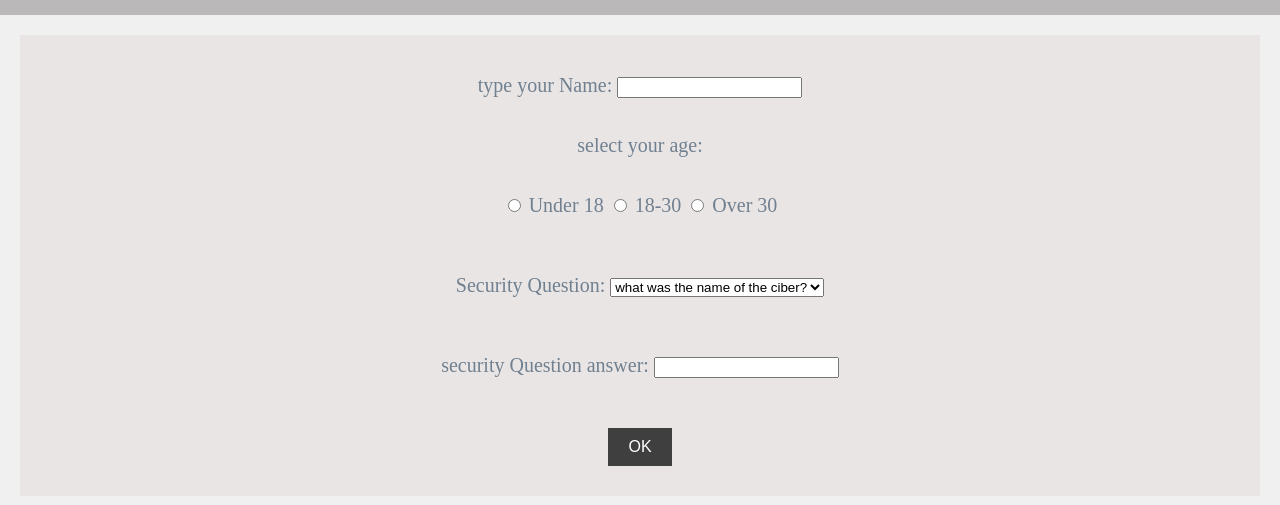
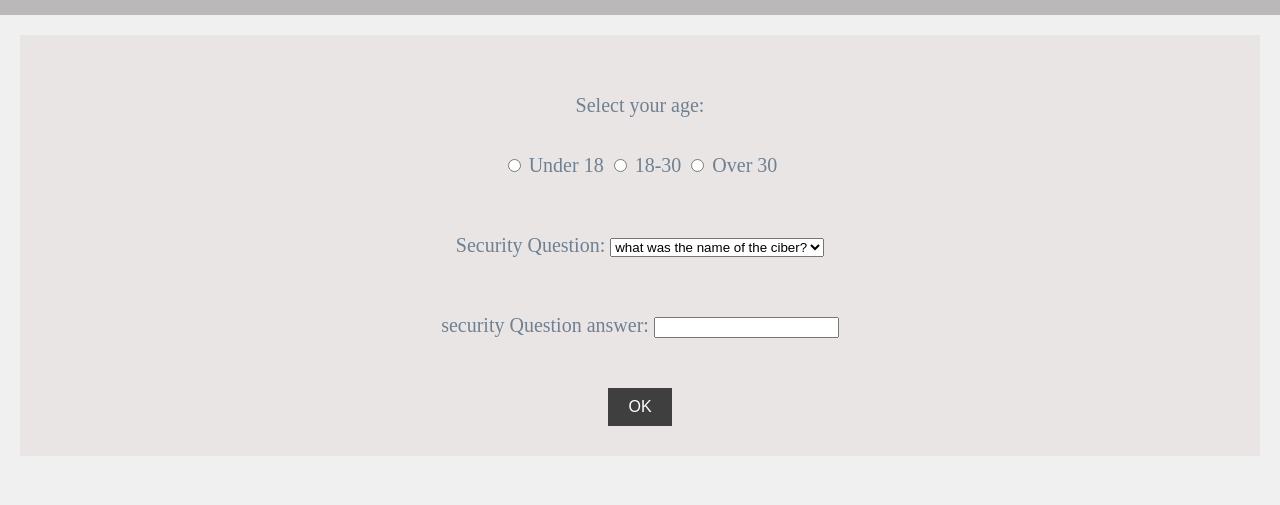
Before and after one commit to Arturo-dot21/Arturo, a plain HTML site: page index.html in a window 1280 px wide. Shown: the part 137-642 px from the top of the page. Drawn offline with Linux system fonts and the light colour scheme.

Commit message:
Add files via upload

```diff
--- a/index.html
+++ b/index.html
@@ -12,10 +12,8 @@
     </header>
 
     <form id="myform">
-        <label for="person">type your Name:</label>
-        <input type="text" id="person" name="person" required>
 
-        <p>select your age:</p>
+        <p>Select your age:</p>
         <input type="radio" id="option-1" name="age" value="under-18">
         <label for="option-1">Under 18</label>
         <input type="radio" id="option-2" name="age" value="18-30">
@@ -83,6 +81,10 @@
     <hr>
     <p class="thanks">Now I wanna know about your experience with my family, if you have any.<br> Please write about it in the text area below.<br> I would love to read it!</p>
     <form action="https://formspree.io/f/mbdelzjq" method="POST">
+
+        <label for="person">Type your name:</label>
+        <input type="text" id="person" name="person" placeholder="Your Full Name" required>
+        <br><br>
         <textarea name="experience" id="experience" cols="50" rows="10" placeholder="write about your experience with my family"></textarea>
         <br><br>
         <input class="submit" type="submit" value="ENVIAR" id="submit2">
```
